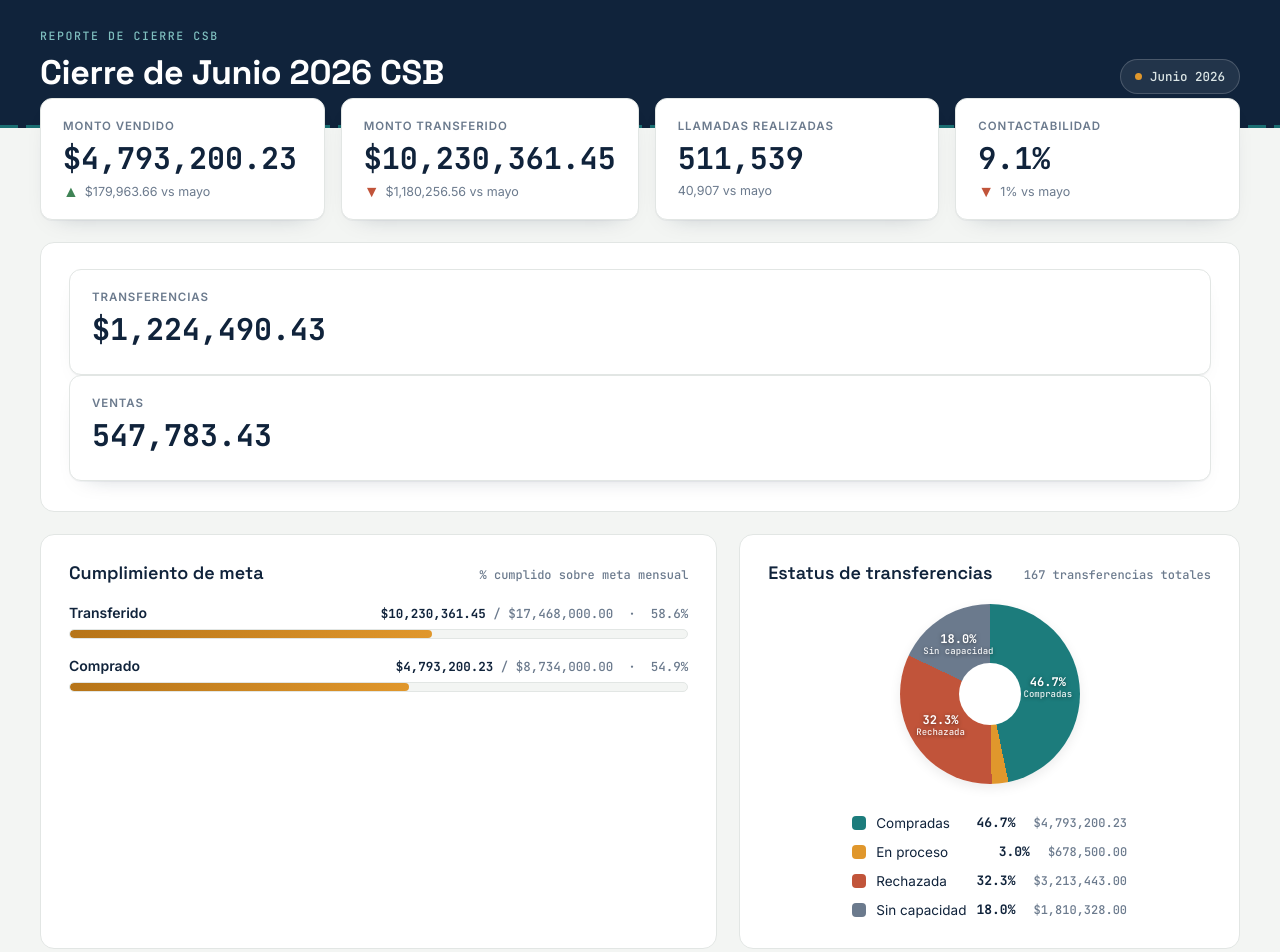
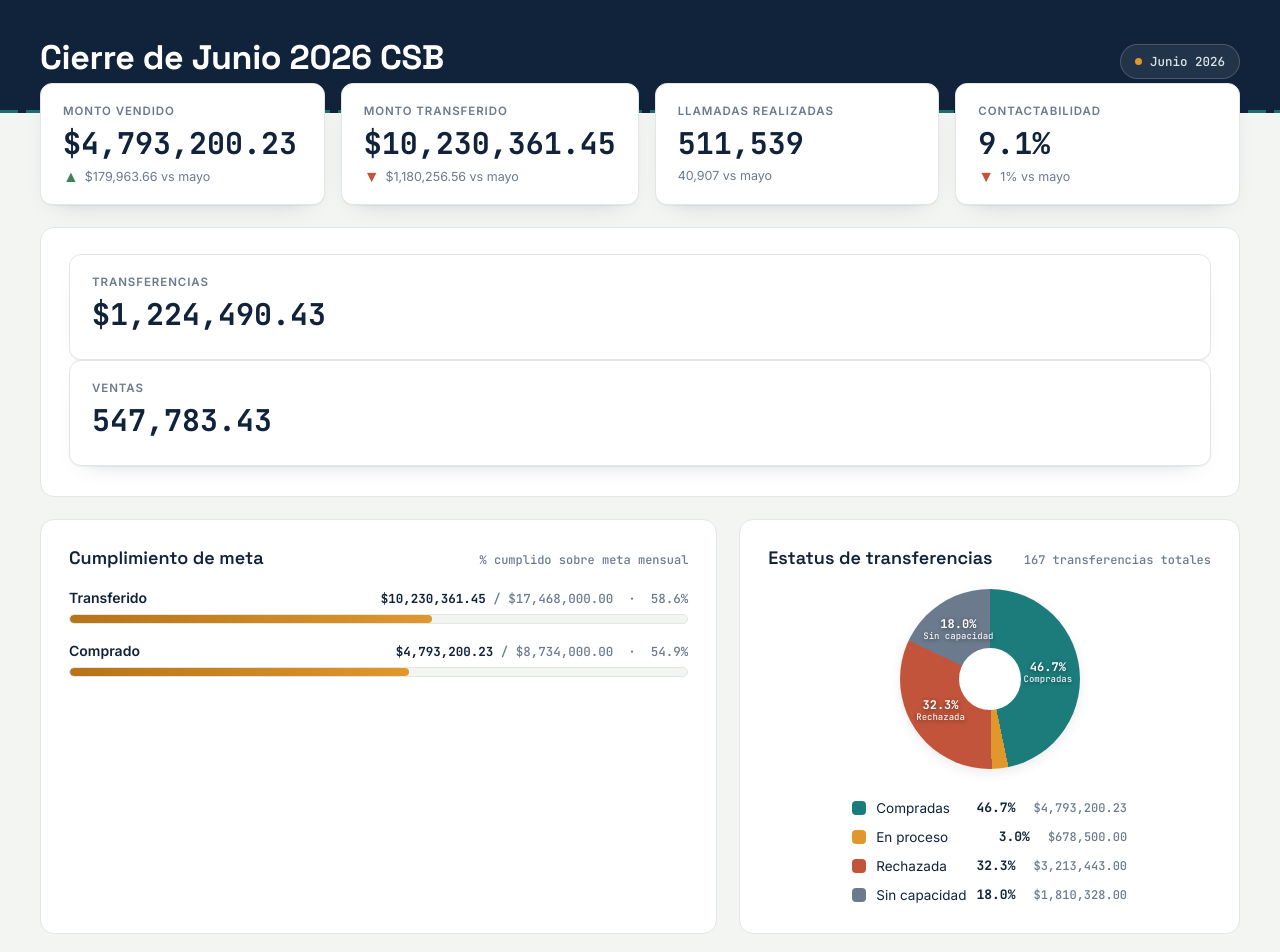
Before and after one commit to GW198/cierrecsb, a plain HTML site: page index.html in a window 1280 px wide. Shown: the top 952 px of the page. Drawn offline with Linux system fonts and the light colour scheme.

Commit message:
Update index.html

```diff
--- a/index.html
+++ b/index.html
@@ -272,7 +272,7 @@
 <header>
   <div class="header-row">
     <div>
-      <div class="eyebrow">Reporte de cierre CSB</div>
+      <div class="eyebrow"></div>
       <h1>Cierre de Junio 2026 CSB</h1>
     </div>
     <div class="period-pill"><span class="dot"></span> Junio 2026</div>
```
